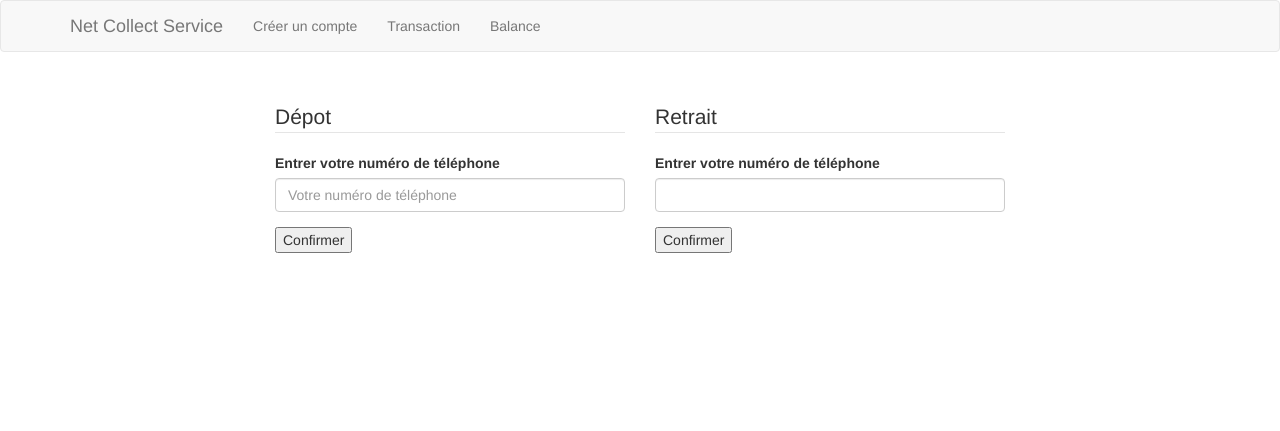
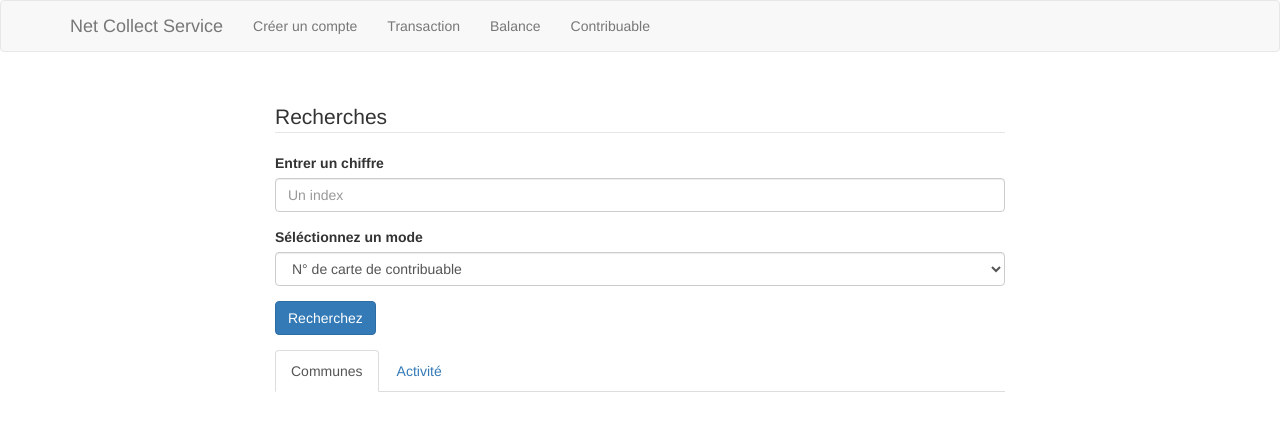
Before and after one commit to papac/Net-Collect-Api-Lib, a PHP site: page /example/contribuable.php in a window 1280 px wide. Shown: the top 431 px of the page. Run offline with PHP 8.4, Linux system fonts and the light colour scheme.

Commit message:
feat: start contribuable system

```diff
--- a/example/contribuable.php
+++ b/example/contribuable.php
@@ -8,33 +8,44 @@
 <body>
 	<?php include __DIR__.'/inc/navbar.php'; ?>
 	<div class="container" style="margin-top: 50px">
-		<div class="col-sm-offset-2 col-sm-4">
+		<div class="col-sm-offset-2 col-sm-8">
 			<form>
 				<fieldset>
-					<legend>Dépot</legend>
+					<legend>Recherches</legend>
 					<div class="form-group">
-						<label for="exampleInputEmail1">Entrer votre numéro de téléphone</label>
-						<input type="text" placeholder="Votre numéro de téléphone" name="TelPrincipal" class="form-control">
+						<label for="exampleInputEmail1">Entrer un chiffre</label>
+						<input type="text" placeholder="Un index" name="search" class="form-control">
+					</div>
+					<div class="form-group">
+						<label for="exampleInputEmail1">Séléctionnez un mode</label>
+						<select class="form-control" name="search_code">
+							<option value="1">N° de carte de contribuable</option>
+							<option value="2">N° de téléphone du contribuable</option>
+						</select>
 					</div>
 					<div class="form-group form-check">
-						<button type="submit">Confirmer</button>
+						<button type="submit" class="btn btn-primary">Recherchez</button>
 					</div>
 				</fieldset>
 			</form>
 		</div>
-		<div class="col-sm-4">
-			<form>
-				<fieldset>
-					<legend>Retrait</legend>
-					<div class="form-group">
-						<label for="exampleInputEmail1">Entrer votre numéro de téléphone</label>
-						<input type="text" name="TelPrincipal" class="form-control">
+
+		<div class="col-sm-offset-2 col-sm-8">
+			<div>
+				<ul class="nav nav-tabs" role="tablist">
+					<li role="presentation" class="active"><a href="#home" aria-controls="home" role="tab" data-toggle="tab">Communes</a></li>
+					<li role="presentation"><a href="#profile" aria-controls="profile" role="tab" data-toggle="tab">Activité</a></li>
+				</ul>
+
+				<div class="tab-content">
+					<div role="tabpanel" class="tab-pane active" id="home">
+
 					</div>
-					<div class="form-group form-check">
-						<button type="submit">Confirmer</button>
+					<div role="tabpanel" class="tab-pane" id="profile">
+
 					</div>
-				</fieldset>
-			</form>
+				</div>
+			</div>
 		</div>
 	</div>
 
--- a/example/inc/navbar.php
+++ b/example/inc/navbar.php
@@ -17,6 +17,7 @@
         <li><a href="index.php">Créer un compte</a></li>
         <li><a href="transaction.php">Transaction</a></li>
         <li><a href="balance.php">Balance</a></li>
+        <li><a href="contribuable.php">Contribuable</a></li>
       </ul>
 <!--       <form class="navbar-form navbar-left">
         <div class="form-group">
```
Also changed, not shown: index.php (+26 -25 lines).
